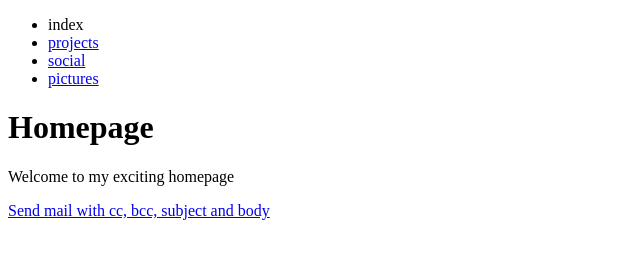
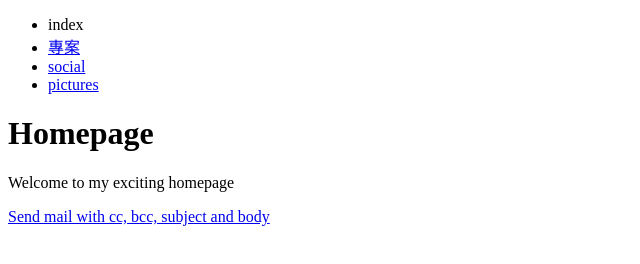
Before and after one commit to wellscho/wellscho.github.io, a plain HTML site: page index.html in a window 1280 px wide. Shown: the whole page, without its empty margins (0-640 px from the left). Drawn offline with Linux system fonts and the light colour scheme.

Commit message:
改承中文

```diff
--- a/index.html
+++ b/index.html
@@ -9,7 +9,7 @@
     <!-- put navigation menu just below here -->
     <ul>
         <li>index</li>
-        <li><a href="projects.html">projects</a></li>
+        <li><a href="projects.html">專案</a></li>
         <li><a href="social.html">social</a></li>
         <li><a href="pictures.html">pictures</a></li>
       </ul>
```
